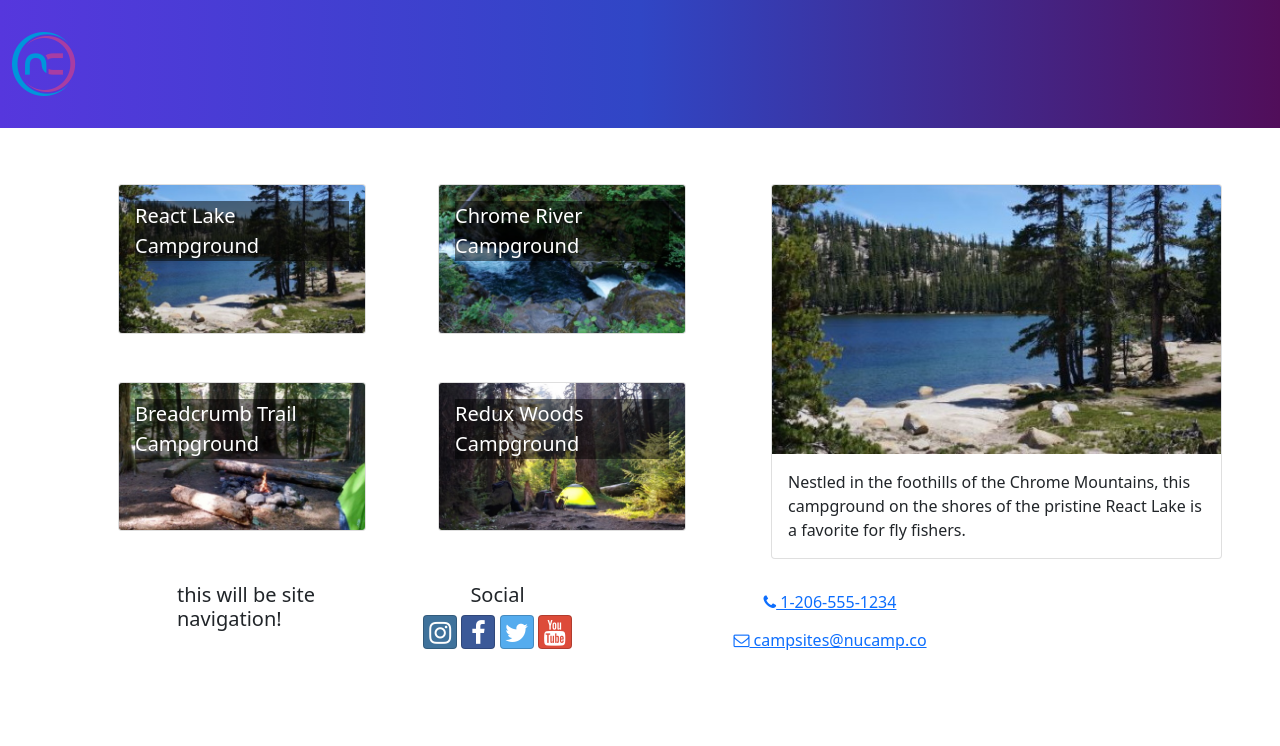
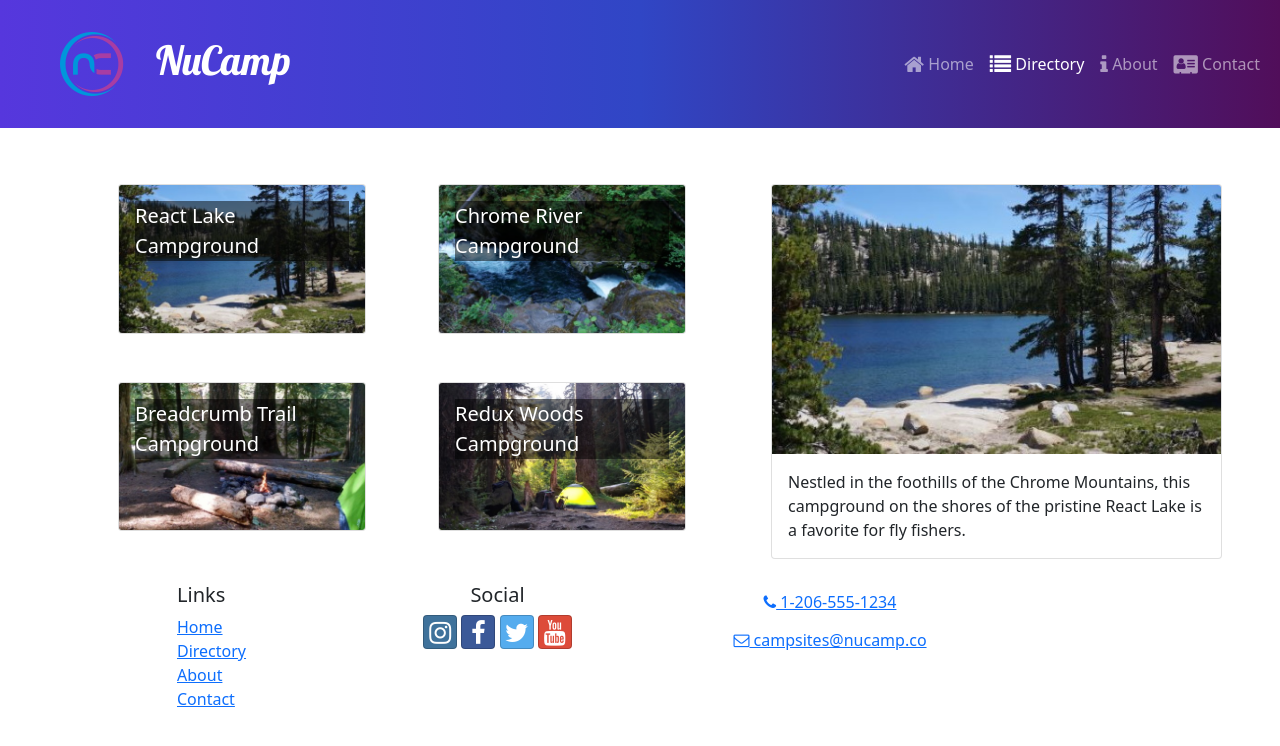
Before and after one commit to mjay88/deployable-nucamp-client, a React (Create React App) app: page /directory in a window 1280 px wide. Shown: the top 746 px of the page. Built offline with nearby package versions, Linux system fonts and the light colour scheme.

Commit message:
Header and Footer Links

```diff
--- a/src/components/Footer.jsx
+++ b/src/components/Footer.jsx
@@ -1,5 +1,6 @@
 import React from "react";
 import { Container, Row, Col } from "reactstrap";
+import { Link } from "react-router-dom";
 
 const Footer = () => {
 	return (
@@ -7,7 +8,21 @@
 			<Container>
 				<Row>
 					<Col xs={{ size: 4, offset: 1 }} sm="2">
-						<h5>this will be site navigation!</h5>
+						<h5>Links</h5>
+						<ul className="list-unstyled">
+							<li>
+								<Link to="/">Home</Link>
+							</li>
+							<li>
+								<Link to="/directory">Directory</Link>
+							</li>
+							<li>
+								<Link to="/about">About</Link>
+							</li>
+							<li>
+								<Link to="/contact">Contact</Link>
+							</li>
+						</ul>
 					</Col>
 					<Col xs="6" sm="3" className="text-center">
 						{" "}
--- a/src/components/Header.jsx
+++ b/src/components/Header.jsx
@@ -1,13 +1,48 @@
-import React from "react";
-import { Navbar, NavbarBrand } from "reactstrap";
+import React, { useState } from "react";
+import {
+	Navbar,
+	NavbarBrand,
+	Collapse,
+	NavbarToggler,
+	Nav,
+	NavItem,
+} from "reactstrap";
+import { NavLink } from "react-router-dom";
 import NucampLogo from "../app/assets/img/logo.png";
 
 const Header = () => {
+	const [menuOpen, setMenuOpen] = useState(false);
 	return (
 		<Navbar dark color="primary" sticky="top" expand="md">
-			<NavbarBrand href="/">
-				<img src={NucampLogo} alt="nucamp logo" />
+			<NavbarBrand className="ms-5" href="/">
+				<img src={NucampLogo} alt="nucamp logo" className="float-start" />
+				<h1 className="mt-1">NuCamp</h1>
 			</NavbarBrand>
+			<NavbarToggler onClick={() => setMenuOpen(!menuOpen)} />
+			<Collapse isOpen={menuOpen} navbar>
+				<Nav className="ms-auto" navbar>
+					<NavItem>
+						<NavLink className="nav-link" to="/">
+							<i className="fa fa-home fa-lg" /> Home
+						</NavLink>
+					</NavItem>
+					<NavItem>
+						<NavLink className="nav-link" to="/directory">
+							<i className="fa fa-list fa-lg" /> Directory
+						</NavLink>
+					</NavItem>
+					<NavItem>
+						<NavLink className="nav-link" to="/about">
+							<i className="fa fa-info fa-lg" /> About
+						</NavLink>
+					</NavItem>
+					<NavItem>
+						<NavLink className="nav-link" to="/contact">
+							<i className="fa fa-address-card fa-lg" /> Contact
+						</NavLink>
+					</NavItem>
+				</Nav>
+			</Collapse>
 		</Navbar>
 	);
 };
```
